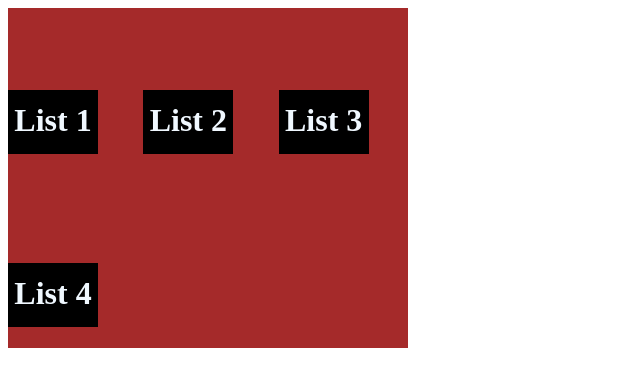
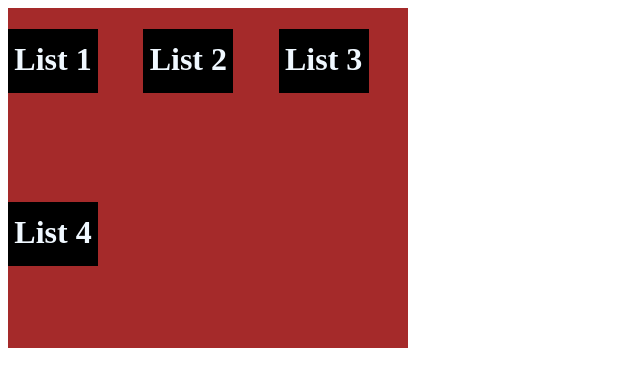
Before and after one commit to caleb-tuyisingize/css-learning, a plain HTML site: page flexbox.html in a window 1280 px wide. Shown: the whole page, without its empty margins (0-640 px from the left). Drawn offline with Linux system fonts and the light colour scheme.

Commit message:
Exercises on GRID with display grid with align items start

```diff
--- a/styles.css
+++ b/styles.css
@@ -7,7 +7,7 @@
     /* display: flex; */
     display: grid;
     grid-template-columns: 1fr 1fr 1fr;
-    align-items: end;
+    align-items: start;
 
     /*
     grid-template-areas:
```
